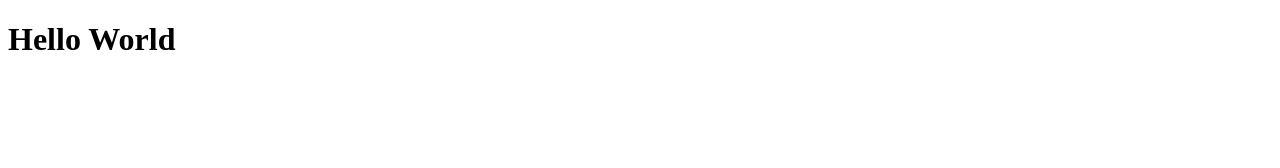
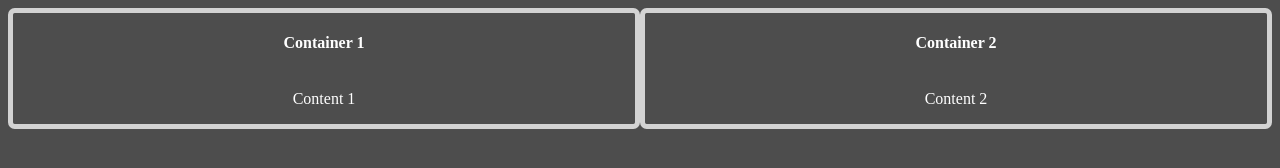
Before and after one commit to RESICAP/nodejs-sample, a plain HTML site: page src/client/index.html in a window 1280 px wide. Drawn offline with Linux system fonts and the light colour scheme.

Commit message:
added dark mode styles

```diff
--- /dev/null
+++ b/src/client/index.css
@@ -0,0 +1,21 @@
+html{
+	color: white;
+	background-color: #4d4d4d;
+}
+
+div.main{
+	display: flex;
+	flex-direction: row;
+	justify-content: space-evenly;
+}
+
+div.container{
+	border-style: solid;
+	border-width: 5px;
+	border-radius: 5pt;
+	border-color: lightgray;
+	width:100%;
+	display: flex;
+	flex-direction: column;
+	text-align: center;
+}
--- a/src/client/index.html
+++ b/src/client/index.html
@@ -2,8 +2,20 @@
 <html>
 	<head>
 		<title>Resicap DevOps Sample Site</title>
+		<link rel="stylesheet" href="index.css" type="text/css" />
 	</head>
 	<body>
-		<h1>Hello World</h1>
+		<div class="main">
+			<div class="container">
+				<h4>Container 1</h4>
+				<p>Content 1</p>
+			</div>
+			<div class="container">
+				<h4>Container 2</h4>
+				<p>Content 2</p>
+			</div>
+		</div>
+
+		<script src="index.js"></script>
 	</body>
 </html>
```
Also changed, not shown: src/client/index.js (added), 1 other file.
